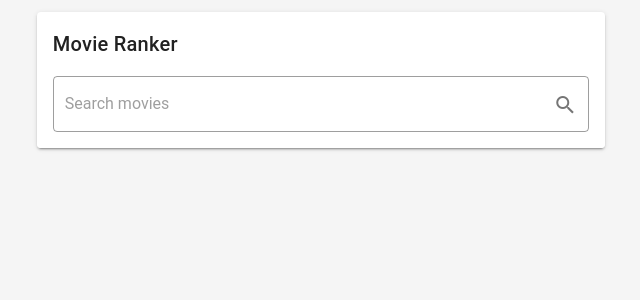
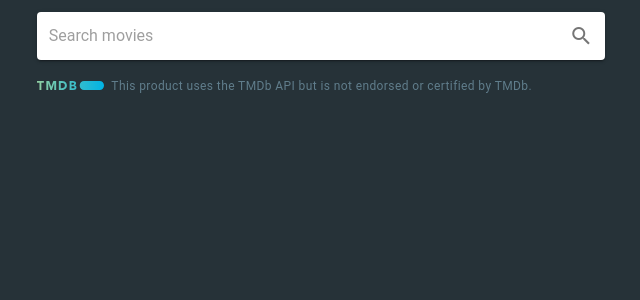
Before and after one commit to hesselapplications/movie-ranker, a Vue app: page / in a window 1280 px wide. Shown: the top 300 px of the page, without its empty margins (319-959 px from the left). Built offline with nearby package versions, Linux system fonts and the light colour scheme; a small style sheet from the web is missing.

Commit message:
Make it pretty

```diff
--- a/package.json
+++ b/package.json
@@ -12,6 +12,7 @@
     "axios": "^0.21.1",
     "core-js": "^3.6.5",
     "lodash": "^4.17.21",
+    "node-vibrant": "^3.1.6",
     "roboto-fontface": "*",
     "vue": "^2.6.11",
     "vuedraggable": "^2.24.3",
--- a/src/App.vue
+++ b/src/App.vue
@@ -1,63 +1,21 @@
 <template>
   <v-app>
-    <v-main class="grey lighten-4">
+    <v-main class="primary">
       <v-container>
         <v-row justify="center">
           <v-col lg="6" md="8" sm="10" cols="12">
-            <v-card>
-              <v-card-title>Movie Ranker</v-card-title>
+            <!-- SEARCH -->
+            <movie-search
+              @movie-selected="movieSelected"
+              :excluded-movies="movies"
+              solo
+            />
 
-              <!-- SEARCH -->
-              <v-combobox
-                v-model="selectedMovie"
-                class="mx-4"
-                placeholder="Search movies"
-                :search-input.sync="query"
-                :loading="loading"
-                :items="searchResults"
-                item-text="title"
-                outlined
-                append-icon="mdi-magnify"
-                @update:search-input="search"
-                @change="movieSelected"
-                no-filter
-                hide-no-data
-                hide-selected
-                hide-details
-                return-object
-              >
-                <!-- <template v-slot:item="{ item }">
-                  <v-list-item-content>
-                    <v-list-item-title class="truncate">{{ item.title }}</v-list-item-title>
-                    <v-list-item-subtitle class="truncate">{{ item.overview }}</v-list-item-subtitle>
-                  </v-list-item-content>
-                </template> -->
-              </v-combobox>
+            <!-- LIST -->
+            <movies v-if="movies.length > 0" class="mt-4" v-model="movies" />
 
-              <!-- LIST -->
-              <v-list two-line>
-                <draggable
-                  v-model="movies"
-                  @start="drag = true"
-                  @end="drag = false"
-                >
-                  <v-list-item
-                    v-for="(movie, index) in movies"
-                    :key="index"
-                  >
-                    <v-list-item-avatar>
-                      <v-img :src="getImageUrl(movie['poster_path'])"></v-img>
-                    </v-list-item-avatar>
-                    <v-list-item-content>
-                      <v-list-item-title>{{ movie.title }}</v-list-item-title>
-                      <v-list-item-subtitle>{{
-                        movie.overview
-                      }}</v-list-item-subtitle>
-                    </v-list-item-content>
-                  </v-list-item>
-                </draggable>
-              </v-list>
-            </v-card>
+            <!-- ATTRIBUTION -->
+            <attribution class="mt-4" />
           </v-col>
         </v-row>
       </v-container>
@@ -66,42 +24,25 @@
 </template>
 
 <script>
-import draggable from "vuedraggable";
-import _ from "lodash";
-import api from "@/api.js";
+import Movies from "@/components/Movies.vue";
+import MovieSearch from "@/components/MovieSearch.vue";
+import Attribution from "@/components/Attribution.vue";
 
 export default {
   components: {
-    draggable,
+    Movies,
+    MovieSearch,
+    Attribution,
   },
   data() {
     return {
-      selectedMovie: null,
-      query: null,
-      loading: false,
-      searchResults: [],
       movies: [],
     };
   },
   methods: {
-    search: _.debounce(async function () {
-      if (!this.query) return;
-      if (this.query == this.selectedMovie?.title) return;
-
-      console.log("Searching for", this.query);
-      this.loading = true;
-      const { results } = await api.searchMovies(this.query);
-      this.searchResults = results;
-      this.loading = false;
-    }, 500),
-
     movieSelected(movie) {
       this.movies.push(movie);
     },
-
-    getImageUrl(path) {
-      return api.getImageUrl(path);
-    }
   },
   // async created() {
   //   const movies = await api.searchMovie("Fight club");
@@ -111,18 +52,3 @@ export default {
   // },
 };
 </script>
-
-<style>
-.v-list-item {
-  cursor: grab;
-}
-
-.v-select.v-select--is-menu-active .v-input__icon--append .v-icon {
-  transform: none !important;
-}
-
-.truncate {
-  text-overflow: ellipsis;
-  max-width: 50ch;
-}
-</style>
--- a/src/api.js
+++ b/src/api.js
@@ -1,18 +1,21 @@
-var axios = require("axios").default;
+import _ from "lodash";
+import axios from "axios";
 
 const apiKey = "a8f551fd12a4b1c7e0039f0463f640a5";
 
 export default {
-    async getMovie(id) {
+    searchMovies: _.memoize(async function (title) {
+        const url = `https://api.themoviedb.org/3/search/movie?query=${title}&api_key=${apiKey}`
+        const response = await axios.get(url);
+        return response.data;
+    }),
+
+    getMovie: _.memoize(async function (id) {
         const url = `https://api.themoviedb.org/3/movie/${id}?api_key=${apiKey}`
         const response = await axios.get(url);
         return response.data;
-    },
-    async searchMovies(title) {
-        const url = `https://api.themoviedb.org/3/search/movie?query=${title}&api_key=${apiKey}`
-        const response = await axios.get(url);
-        return response.data;
-    },
+    }),
+
     getImageUrl(path) {
         return `https://image.tmdb.org/t/p/w500/${path}?api_key=${apiKey}`
     }
--- /dev/null
+++ b/src/components/Attribution.vue
@@ -0,0 +1,17 @@
+<template>
+  <div class="text-caption">
+    <v-img
+      class="d-inline-block"
+      :src="require('@/assets/tmdb.svg')"
+      max-width="10ch"
+      contain
+    ></v-img>
+    <span class="ml-1 blue-grey--text">
+      This product uses the TMDb API but is not endorsed or certified by TMDb.
+    </span>
+  </div>
+</template>
+
+<script>
+export default {};
+</script>
--- /dev/null
+++ b/src/components/Movie.vue
@@ -0,0 +1,40 @@
+<template>
+  <v-badge class="d-block" :color="color" overlap left bordered :content="rank">
+    <v-card class="movie" :img="imageUrl">
+      <v-responsive :aspect-ratio="2 / 3"> </v-responsive>
+    </v-card>
+  </v-badge>
+</template>
+
+<script>
+import * as Vibrant from "node-vibrant";
+import api from "@/api.js";
+
+export default {
+  props: {
+    rank: Number,
+    movie: Object,
+  },
+  data() {
+    return {
+      color: "grey",
+    };
+  },
+  computed: {
+    imageUrl() {
+      const path = this.movie["poster_path"];
+      return api.getImageUrl(path);
+    },
+  },
+  async created() {
+    const palette = await Vibrant.from(this.imageUrl).getPalette();
+    this.color = palette.DarkMuted.hex;
+  }
+};
+</script>
+
+<style scoped>
+.movie {
+  cursor: grab;
+}
+</style>
--- /dev/null
+++ b/src/components/MovieSearch.vue
@@ -0,0 +1,74 @@
+<template>
+  <v-combobox
+    v-model="selectedMovie"
+    v-bind="$attrs"
+    placeholder="Search movies"
+    :search-input.sync="query"
+    :loading="loading"
+    :items="movies"
+    item-text="title"
+    append-icon="mdi-magnify"
+    @update:search-input="search"
+    no-filter
+    hide-no-data
+    hide-selected
+    hide-details
+    return-object
+    @input="movieSelected"
+  >
+  </v-combobox>
+</template>
+
+<script>
+import _ from "lodash";
+import api from "@/api.js";
+
+export default {
+  props: {
+    excludedMovies: Array,
+  },
+  data() {
+    return {
+      selectedMovie: null,
+      query: null,
+      loading: false,
+      movies: [],
+    };
+  },
+  computed: {
+    excludedMovieIds() {
+      const ids = this.excludedMovies.map((movie) => movie.id);
+      return new Set(ids);
+    },
+  },
+  methods: {
+    search: _.debounce(async function () {
+      if (!this.query) return;
+      if (this.query == this.selectedMovie?.title) return;
+
+      this.loading = true;
+      const { results } = await api.searchMovies(this.query.toLowerCase());
+      this.movies = results
+        .filter(result => !this.excludedMovieIds.has(result.id))
+        .filter(result => result["poster_path"] != null);
+      this.loading = false;
+    }, 500),
+
+    movieSelected(movie) {
+      if (!movie || typeof movie != "object") return;
+      this.$emit("movie-selected", movie);
+      this.$nextTick(() => {
+        this.query = null;
+        this.selectedMovie = null;
+        this.movies = [];
+      });
+    },
+  },
+};
+</script>
+
+<style>
+.v-select.v-select--is-menu-active .v-input__icon--append .v-icon {
+  transform: none !important;
+}
+</style>
--- /dev/null
+++ b/src/components/Movies.vue
@@ -0,0 +1,27 @@
+<template>
+  <draggable v-model="model" tag="div" class="row" :force-fallback="true">
+    <v-col
+      md="3"
+      cols="4"
+      class="movie"
+      v-for="(movie, index) in model"
+      :key="index"
+    >
+      <movie :movie="movie" :rank="index + 1" />
+    </v-col>
+  </draggable>
+</template>
+
+<script>
+import Movie from "@/components/Movie.vue";
+import draggable from "vuedraggable";
+import vmodel from "@/mixins/vmodel.js";
+
+export default {
+  mixins: [vmodel],
+  components: {
+    draggable,
+    Movie,
+  },
+};
+</script>
--- /dev/null
+++ b/src/mixins/vmodel.js
@@ -0,0 +1,15 @@
+export default {
+    props: {
+        value: null
+    },
+    computed: {
+        model: {
+            get() {
+                return this.value;
+            },
+            set(model) {
+                this.$emit("input", model);
+            }
+        }
+    }
+};
--- a/src/plugins/vuetify.js
+++ b/src/plugins/vuetify.js
@@ -10,13 +10,7 @@ export default new Vuetify({
       },
     themes: {
       light: {
-        primary: '#007BFF',
-        secondary: '#424242',
-        accent: '#82B1FF',
-        error: '#FF5252',
-        info: '#2196F3',
-        success: '#4CAF50',
-        warning: '#FFC107'
+        primary: '#263238',
       },
     },
   },
```
Also changed, not shown: src/components/Movie copy.vue (added, +49 -0 lines), src/assets/tmdb.svg (added), 1 other file (tests, documents, lock files or other folders).
